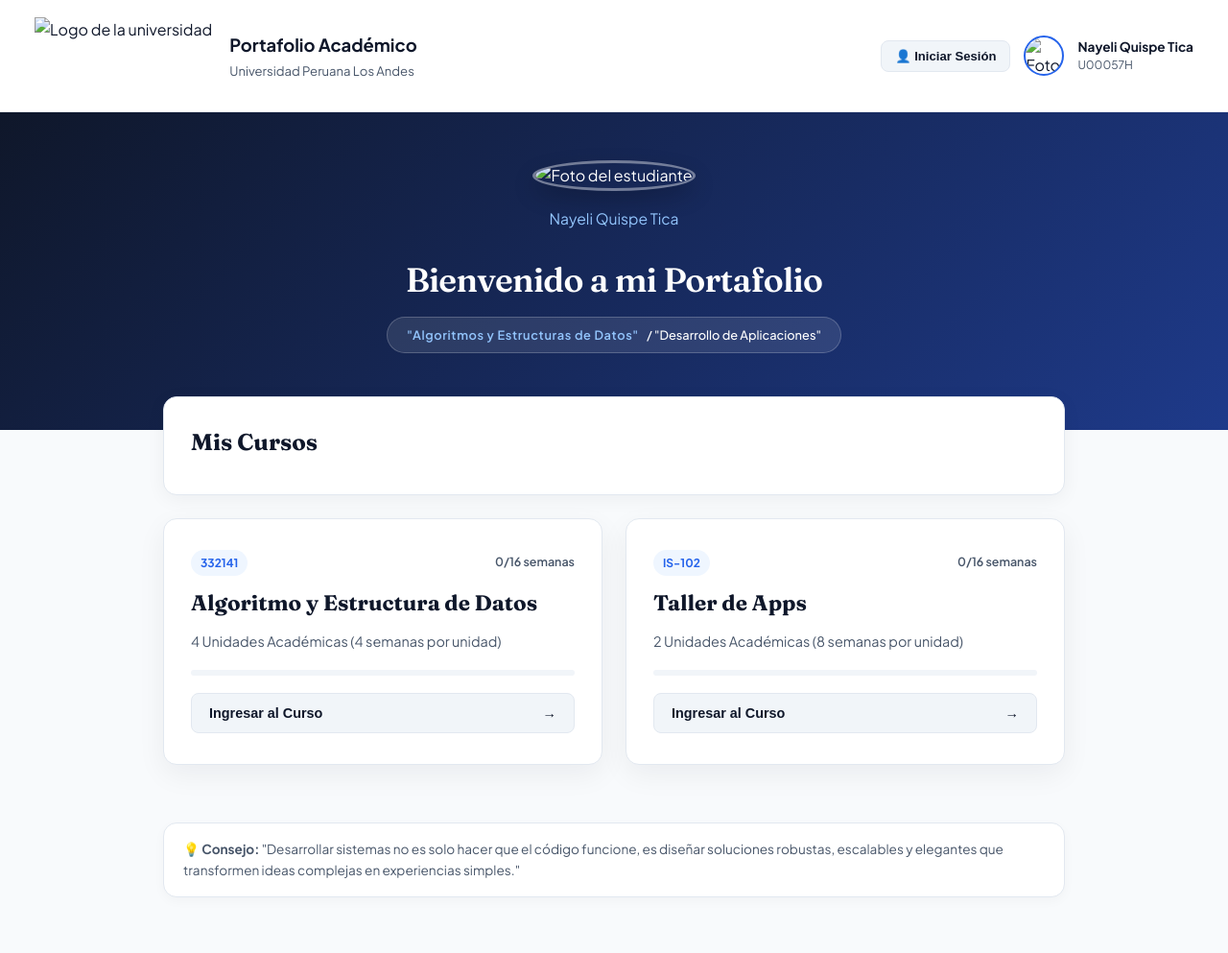
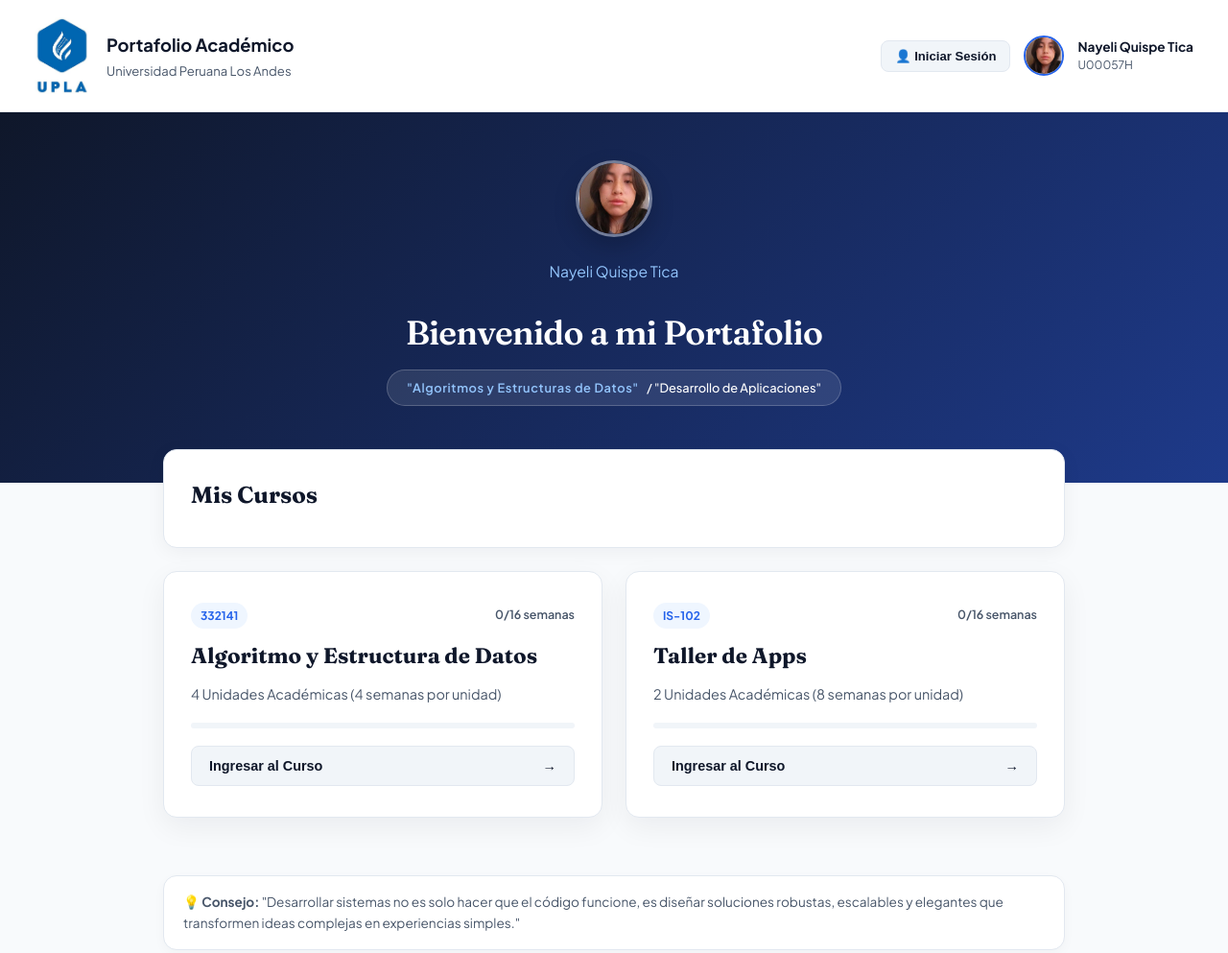
Before and after one commit to nayeliquispe547-cpu/Mi-portafolio-Acad-mico, a plain HTML site: page index.html in a window 1280 px wide. Shown: the whole page at 96% size. Drawn offline with nearby package versions, Linux system fonts and the light colour scheme.

Commit message:
Update image source paths in index.html

```diff
--- a/portafolio.html
+++ b/index.html
@@ -9,7 +9,7 @@
 <body>
   <header class="top">
     <div class="logo-container">
-      <img class="logo" src="assets/logo-universidad.png" alt="Logo de la universidad" />
+      <img class="logo" src="/logo-universidad.png" alt="Logo de la universidad" />
       <div class="titles">
         <h1 id="titulo-universidad">Portafolio Académico</h1>
         <p id="subtitulo-universidad">Universidad</p>
@@ -17,7 +17,7 @@
     </div>
     <div class="user-box">
       <button class="login-btn-corner" onclick="alert('Módulo de inicio de sesión próximamente disponible.')">👤 Iniciar Sesión</button>
-      <img class="avatar" src="assets/foto-estudiante.png" alt="Foto del estudiante" />
+      <img class="avatar" src="foto-estudiante.png" alt="Foto del estudiante" />
       <div class="name">
         <strong id="nombre-estudiante">Nayeli Quispe Tica</strong>
         <span id="codigo-estudiante">U00057H</span>
@@ -27,7 +27,7 @@
 
   <section class="hero">
     <div class="hero-content">
-      <img class="hero-avatar" src="assets/foto-estudiante.png" alt="Foto del estudiante" />
+      <img class="hero-avatar" src="foto-estudiante.png" alt="Foto del estudiante" />
        <p class="hero-sub">Nayeli Quispe Tica</p>
       <h2 class="hero-title">Bienvenido a mi Portafolio</h2>
       <div class="hero-card">
```
